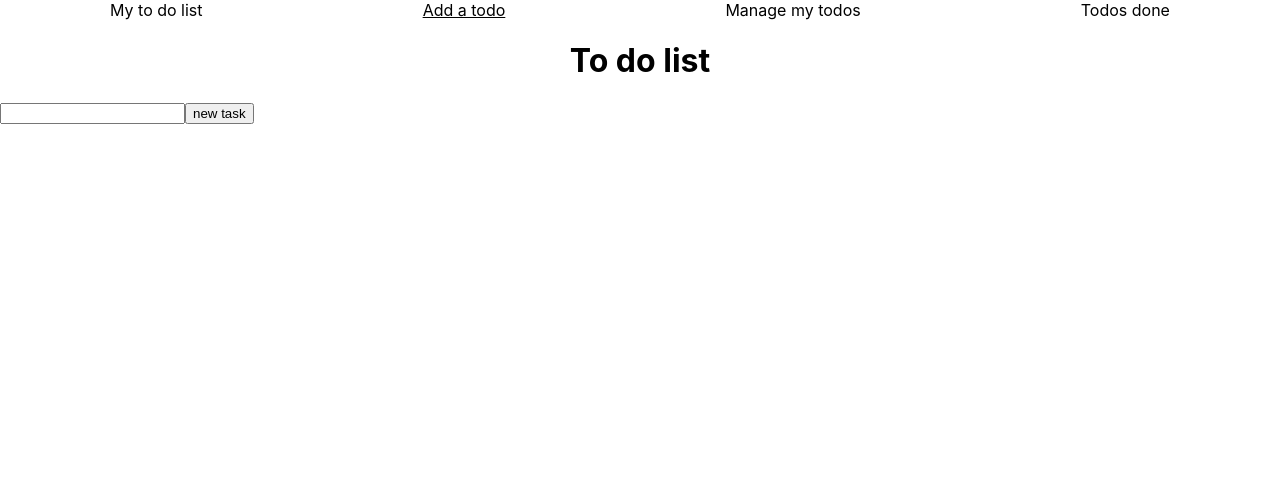
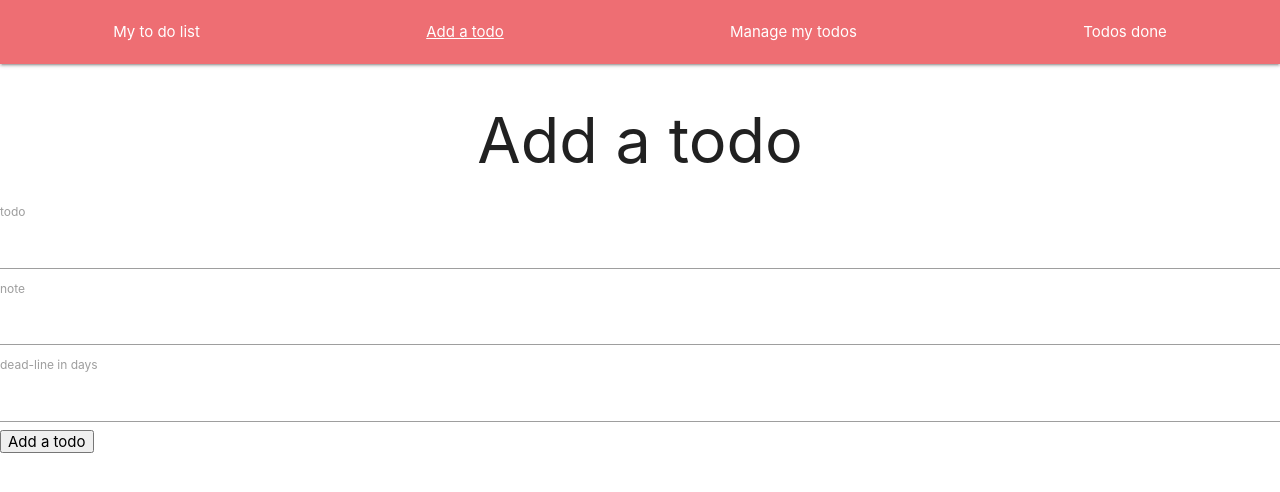
Before and after one commit to bapHyv/TodoList, a React (Create React App) app: page /addatodo in a window 1280 px wide. Shown: the top 492 px of the page. Built offline with nearby package versions, Linux system fonts and the light colour scheme; data requests are answered from the project's data file.

Commit message:
implemented the add a todo feature so the user can add a new todo

```diff
--- a/db.json
+++ b/db.json
@@ -1,15 +1,37 @@
 {
   "tasks": [
     {
-      "id": 1,
-      "task": "empty the garbage",
-      "note": "it's absolutly disgusting and needs to be done",
-      "beggining": "21/01/2020",
-      "deadline": "27/01/2020",
-      "timeleft": "7 days"
+      "task": "Nettoyer intérieur et exterieure voiture",
+      "note": "penser à bien faire les jantes",
+      "beggining": "2020-01-22T11:13:05.977Z",
+      "deadline": "2020-01-30T11:13:05.977Z",
+      "timeleft": 8,
+      "id": 1
+    },
+    {
+      "task": "Aller changer maillot de bain",
+      "note": "demander à essayer le prochain",
+      "beggining": "2020-01-22T11:14:03.830Z",
+      "deadline": "2020-01-24T11:14:03.830Z",
+      "timeleft": 2,
+      "id": 2
+    },
+    {
+      "task": "Aller à la CAF",
+      "note": "prendre papier paye région",
+      "beggining": "2020-01-22T11:16:24.848Z",
+      "deadline": "2020-01-24T11:16:24.848Z",
+      "timeleft": 2,
+      "id": 3
+    },
+    {
+      "task": "Postuler wildcodeschool",
+      "note": "finir portfolio",
+      "beggining": "2020-01-22T11:17:15.674Z",
+      "deadline": "2020-01-24T11:17:15.674Z",
+      "timeleft": 2,
+      "id": 4
     }
   ],
-  "done" : [
-
-  ]
+  "done": []
 }
--- a/package.json
+++ b/package.json
@@ -9,6 +9,7 @@
     "axios": "^0.19.1",
     "concurrently": "^5.0.2",
     "json-server": "^0.15.1",
+    "rc-calendar": "^9.15.9",
     "react": "^16.12.0",
     "react-dom": "^16.12.0",
     "react-router-dom": "^5.1.2",
--- a/public/index.html
+++ b/public/index.html
@@ -10,34 +10,19 @@
 			content="Web site created using create-react-app"
 		/>
 		<link rel="apple-touch-icon" href="%PUBLIC_URL%/logo192.png" />
-    <!--
-      manifest.json provides metadata used when your web app is installed on a
-      user's mobile device or desktop. See https://developers.google.com/web/fundamentals/web-app-manifest/
-    -->
 		<link rel="manifest" href="%PUBLIC_URL%/manifest.json" />
-    <!--
-      Notice the use of %PUBLIC_URL% in the tags above.
-      It will be replaced with the URL of the `public` folder during the build.
-      Only files inside the `public` folder can be referenced from the HTML.
+		<!-- Compiled and minified CSS -->
+		<link
+			rel="stylesheet"
+			href="https://cdnjs.cloudflare.com/ajax/libs/materialize/1.0.0/css/materialize.min.css"
+		/>
 
-      Unlike "/favicon.ico" or "favicon.ico", "%PUBLIC_URL%/favicon.ico" will
-      work correctly both with client-side routing and a non-root public URL.
-      Learn how to configure a non-root public URL by running `npm run build`.
-    -->
+		<!-- Compiled and minified JavaScript -->
+		<script src="https://cdnjs.cloudflare.com/ajax/libs/materialize/1.0.0/js/materialize.min.js"></script>
 		<title>React App</title>
 	</head>
 	<body>
 		<noscript>You need to enable JavaScript to run this app.</noscript>
 		<div id="root"></div>
-    <!--
-      This HTML file is a template.
-      If you open it directly in the browser, you will see an empty page.
-
-      You can add webfonts, meta tags, or analytics to this file.
-      The build step will place the bundled scripts into the <body> tag.
-
-      To begin the development, run `npm start` or `yarn start`.
-      To create a production bundle, use `npm run build` or `yarn build`.
-    -->
 	</body>
 </html>
--- a/src/App.css
+++ b/src/App.css
@@ -5,7 +5,7 @@
 }
 
 .navlink {
-	color: black;
+	color: white;
 	text-decoration: none;
 }
 
--- a/src/components/AddATodos.js
+++ b/src/components/AddATodos.js
@@ -1,13 +1,15 @@
 import React, { Component } from 'react';
-import axios from 'axios'
+import axios from 'axios';
 
 export default class AddATodos extends Component {
 	constructor() {
 		super();
 		this.state = {
-			firstName: '',
-			lastName: '',
-			task: ''
+			todo: '',
+			note: '',
+			beggining: '',
+			deadline: '',
+			timeleft: ''
 		};
 	}
 
@@ -23,24 +25,49 @@ export default class AddATodos extends Component {
 	}
 
 	handleClick = () => {
-		const firstDate = new Date();
+		const now = new Date();
+		const deadlineCalculated = new Date(now.getTime() + this.state.deadline * 24 * 60 * 60 * 1000)
+		const diffTime = Math.abs(deadlineCalculated - now);
+		const diffDays = Math.ceil(diffTime / (1000 * 60 * 60 * 24))
 		axios.post('/tasks', {
-			task: this.state.task,
-			date: firstDate,
-			'dead-line': new Date(firstDate.getTime() + 7 * 24 * 60 * 60 * 1000)
+			task: this.state.todo,
+			note: this.state.note,
+			beggining: now,
+			deadline: deadlineCalculated,
+			timeleft: diffDays
 		});
+		this.setState({
+			todo: '',
+			note: '',
+			beggining: '',
+			deadline: '',
+			timeleft: ''
+		})
 	};
 	render() {
 		return (
 			<div>
-				<h1>To do list</h1>
-				<input
-					type="text"
-					name="task"
-					value={this.state.task}
-					onChange={this.handleChange}
-				/>
-				<button onClick={this.handleClick}>new task</button>
+				<h1>Add a todo</h1>
+				<div style={{ display: 'flex', flexDirection: 'column' }}>
+					<div>
+						<label>todo</label>
+						<input
+							type="text"
+							name="todo"
+							value={this.state.todo}
+							onChange={this.handleChange}
+						/>
+					</div>
+					<div>
+						<label>note</label>
+						<input type="text" name="note" value={this.state.note} onChange={this.handleChange} />
+					</div>
+					<div>
+						<label>dead-line in days</label>
+						<input type="number" name="deadline" value={this.state.deadline} onChange={this.handleChange} />
+					</div>
+				</div>
+				<button onClick={this.handleClick}>Add a todo</button>
 			</div>
 		);
 	}
--- a/src/components/MyTodosList.js
+++ b/src/components/MyTodosList.js
@@ -11,11 +11,11 @@ export default class MyTodosList extends Component {
 
 	componentDidMount() {
 		axios.get('/tasks').then(data => {
-			console.log(data.data);
 			this.setState({ data: data.data });
 		});
 	}
 	render() {
+
 		return (
 			<div>
 				<h1>My to do list</h1>
```
Also changed, not shown: 1 other file (tests, documents, lock files or other folders). Lines whose indentation alone changed are shown as unchanged.
